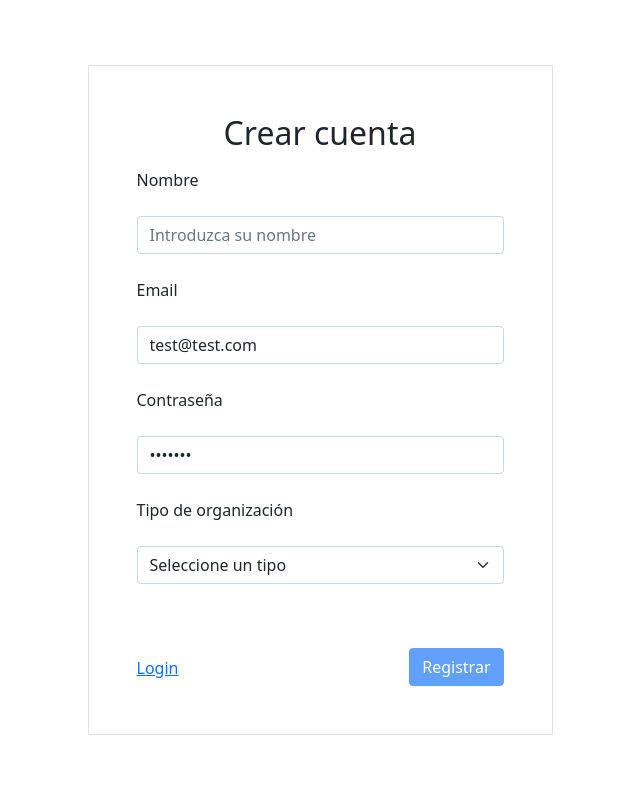
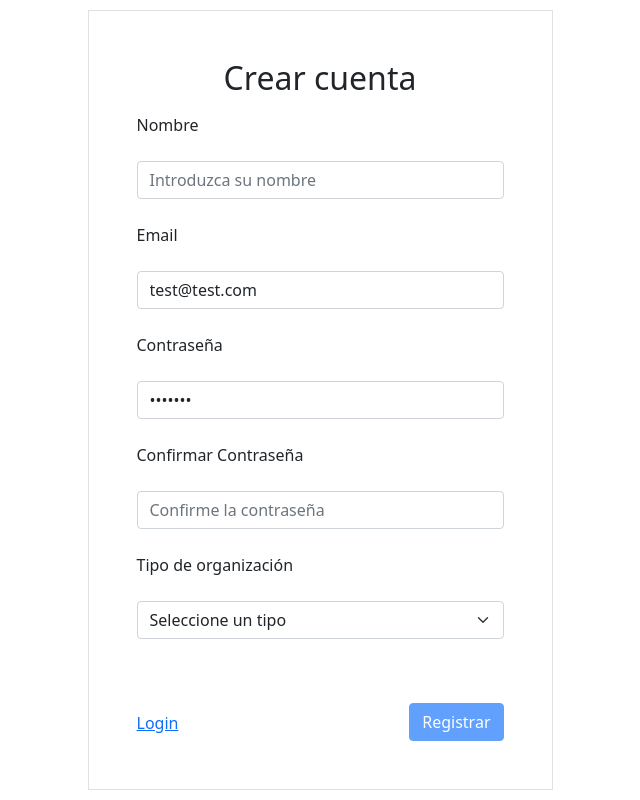
Before and after one commit to CharlieCastleWeb/projectMarketPlaceFE, an Angular app: page /auth/register in a window 1280 px wide. Shown: the whole page, without its empty margins (320-960 px from the left). Built offline with nearby package versions, Linux system fonts and the light colour scheme.

Commit message:
Implementada confirmación de contraseña en registro

```diff
--- a/src/app/auth/pages/register/register.component.html
+++ b/src/app/auth/pages/register/register.component.html
@@ -83,9 +83,31 @@
             </div>
         </div>
 
-
-        <!-- CREAR SEGUNDO INPUT DE PASSWORD PARA COMPARAR CON EL PASSWORD -->
-
+        <div>
+            <label
+                for="passwordCheck"
+                class="form-label mt-4">
+                Confirmar Contraseña
+            </label>
+            <input
+                type="password"
+                class="form-control mt-3"
+                formControlName="passwordCheck"
+                [ngClass]=" miFormulario.get('passwordCheck')!.touched
+                            && miFormulario.get('passwordCheck')!.errors
+                            ? 'is-invalid'
+                            : '' || miFormulario.get('passwordCheck')!.touched
+                                    && !miFormulario.get('passwordCheck')!.invalid
+                                    ? 'is-valid'
+                                    :''
+                          "
+                placeholder="Confirme la contraseña">
+            <div
+                class="invalid-feedback">
+                <p>{{miFormulario.get('passwordCheck')?.hasError('required') ? "Se requiere contraseña" :''}}</p>
+                <p>{{miFormulario.get('passwordCheck')?.hasError('noIguales') ? "Las contraseñas deben coincidir" :''}}</p>
+            </div>
+        </div>
 
         <div>
             <label
@@ -109,6 +131,7 @@
                 </option>
             </select>
         </div>
+
         <div class="d-flex justify-content-between mt-5">
             <a routerLink="/auth/login" class="mt-4">Login</a>
             <button
--- a/src/app/auth/pages/register/register.component.ts
+++ b/src/app/auth/pages/register/register.component.ts
@@ -1,5 +1,5 @@
 import { Component } from '@angular/core';
-import { FormBuilder, FormGroup, Validators } from '@angular/forms';
+import { AbstractControl, FormBuilder, FormGroup, ValidationErrors, Validators } from '@angular/forms';
 import { Router } from '@angular/router';
 import Swal from 'sweetalert2';
 import { AuthService } from '../../services/auth.service';
@@ -25,7 +25,11 @@ export class RegisterComponent {
                             Validators.minLength(6),
                             Validators.maxLength(10),
                             Validators.pattern(this.authService.passwordRegex)]],
-    organizationType: ['', [ Validators.required] ]
+    passwordCheck: ['', [ Validators.required ]],
+    organizationType: ['', [ Validators.required ]]
+
+  }, {
+    validators: [ this.passwordCheck('password', 'passwordCheck')]
   });
 
   constructor(  private fb: FormBuilder,
@@ -43,4 +47,21 @@ export class RegisterComponent {
         }
       });
   }
+
+  passwordCheck( password1: string, password2: string) {
+
+    return( formGroup: AbstractControl ): ValidationErrors | null => {
+
+      const pass1 = formGroup.get(password1)?.value;
+      const pass2 = formGroup.get(password2)?.value;
+
+      if ( pass1 !== pass2 ) {
+        formGroup.get(password2)?.setErrors({ noIguales: true});
+        return { noIguales: true}
+      }
+
+      formGroup.get(password2)?.setErrors(null);
+      return null;
+    }
+  }
 }
```
